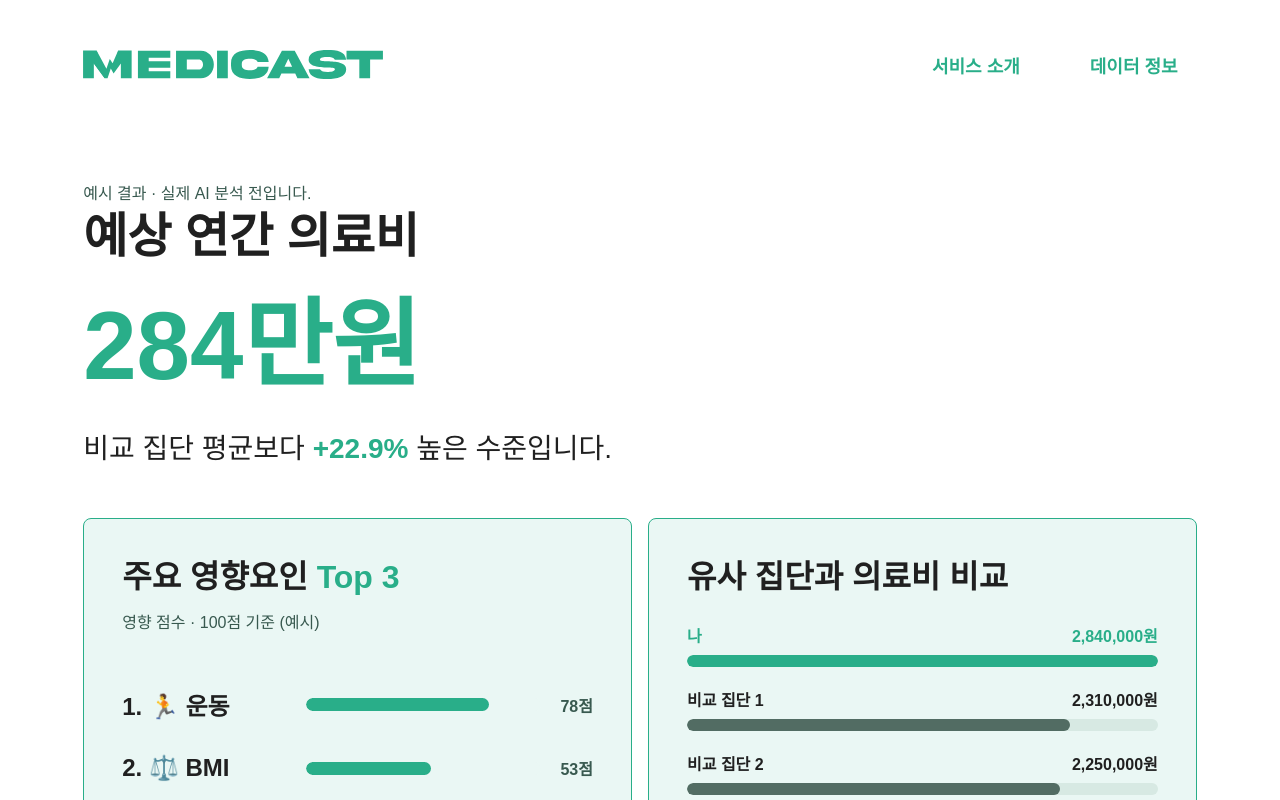
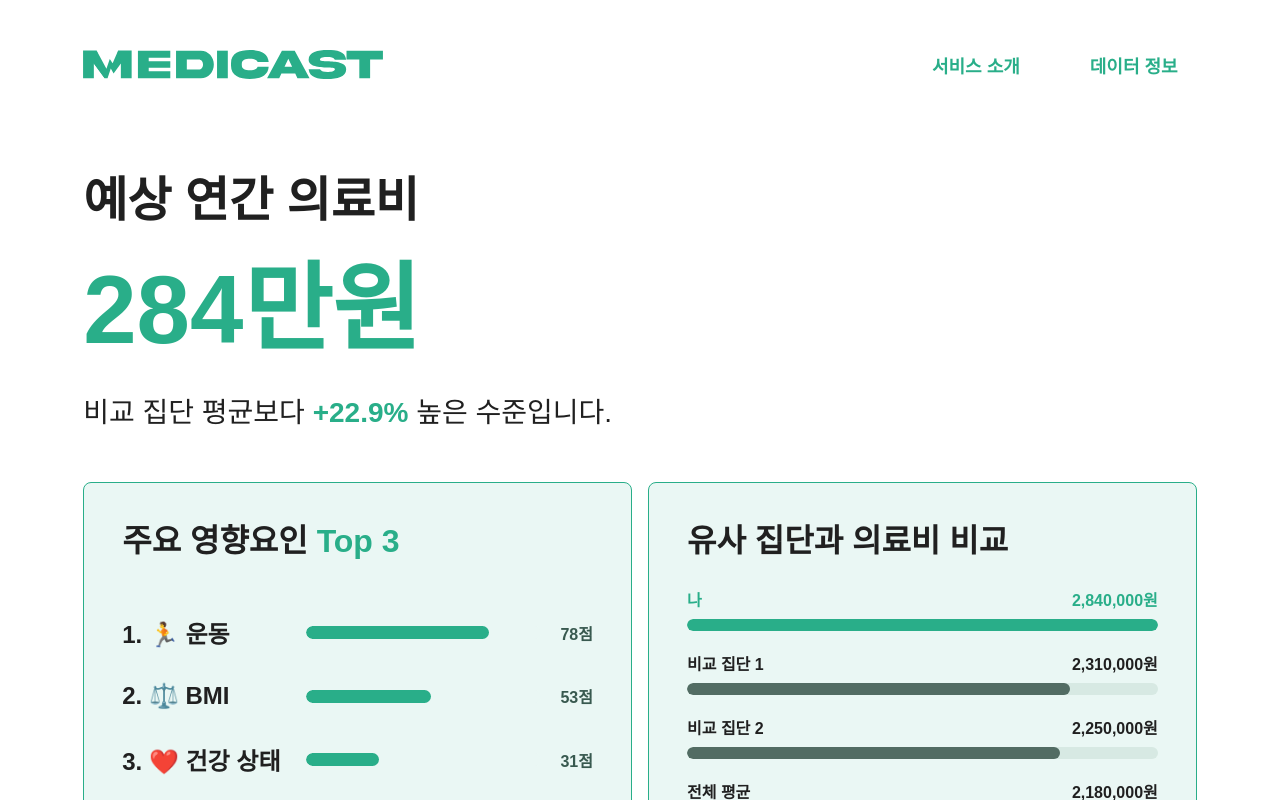
Before and after one commit to 2026-DDJ/FE, a React (Vite) app: page /analysis/result in a window 1280 px wide. Shown: the top 800 px of the page. Built offline with nearby package versions, Linux system fonts and the light colour scheme; a web font is replaced by a local one.

Commit message:
설명 문장 제외

```diff
--- a/src/pages/analysis/AnalysisResult.jsx
+++ b/src/pages/analysis/AnalysisResult.jsx
@@ -97,8 +97,6 @@ const AnalysisResult = () => {
       <Header />
 
       <ResultContent>
-        <ChartNote>예시 결과 · 실제 AI 분석 전입니다.</ChartNote>
-        {/* 예상 연간 의료비 */}
         <ResultHeading>
           예상 연간 의료비
         </ResultHeading>
@@ -125,8 +123,6 @@ const AnalysisResult = () => {
               주요 영향요인{" "}
               <Highlight>Top 3</Highlight>
             </CardTitle>
-
-            <ChartNote>영향 점수 · 100점 기준 (예시)</ChartNote>
             <FactorList>
               {resultData.factors.map(
                 (factor, index) => (
--- a/src/pages/simulation/Simulation.jsx
+++ b/src/pages/simulation/Simulation.jsx
@@ -79,7 +79,6 @@ const Simulation = () => {
             </div>
           </ResultCard>
         </SimulationGrid>
-        <Notice>AI 연동 전 예시 계산입니다. 실제 의료비나 생활습관 개선 효과를 의미하지 않습니다.</Notice>
       </SimulationContent>
     </SimulationContainer>
   );
```
